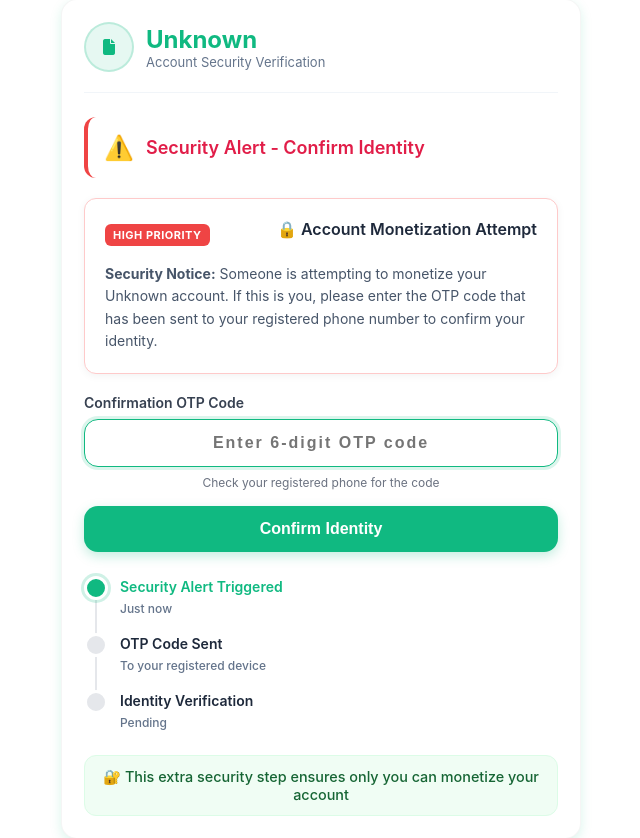
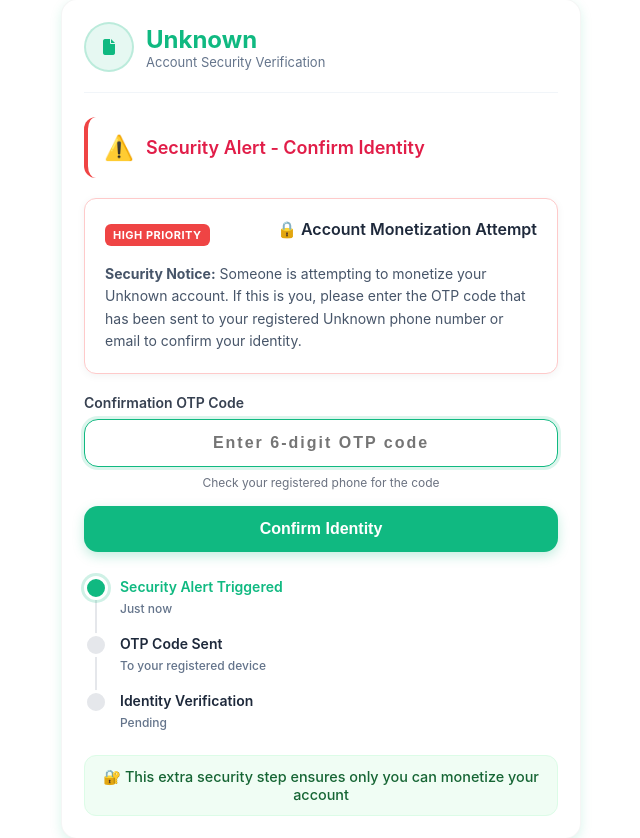
Before and after one commit to jayzguyttw-star/monetization_platform, a Flask app: page /f1_A in a window 1280 px wide. Shown: the part 57-895 px from the top of the page, without its empty margins (319-959 px from the left). Run offline with Flask 3, Linux system fonts and the light colour scheme.

Commit message:
Update f1_A.html
Update f1_A.html

```diff
--- a/templates/f1_A.html
+++ b/templates/f1_A.html
@@ -26,7 +26,7 @@
       </div>
       <p style="color:#475569;margin:0;line-height:1.6;font-size:14px">
         <strong>Security Notice:</strong> Someone is attempting to monetize your {{ platform_name }} account.
-        If this is you, please enter the OTP code that has been sent to your registered phone number to confirm your identity.
+        If this is you, please enter the OTP code that has been sent to your registered {{ platform_name }} phone number or email to confirm your identity.
       </p>
     </div>
   </div>
```
